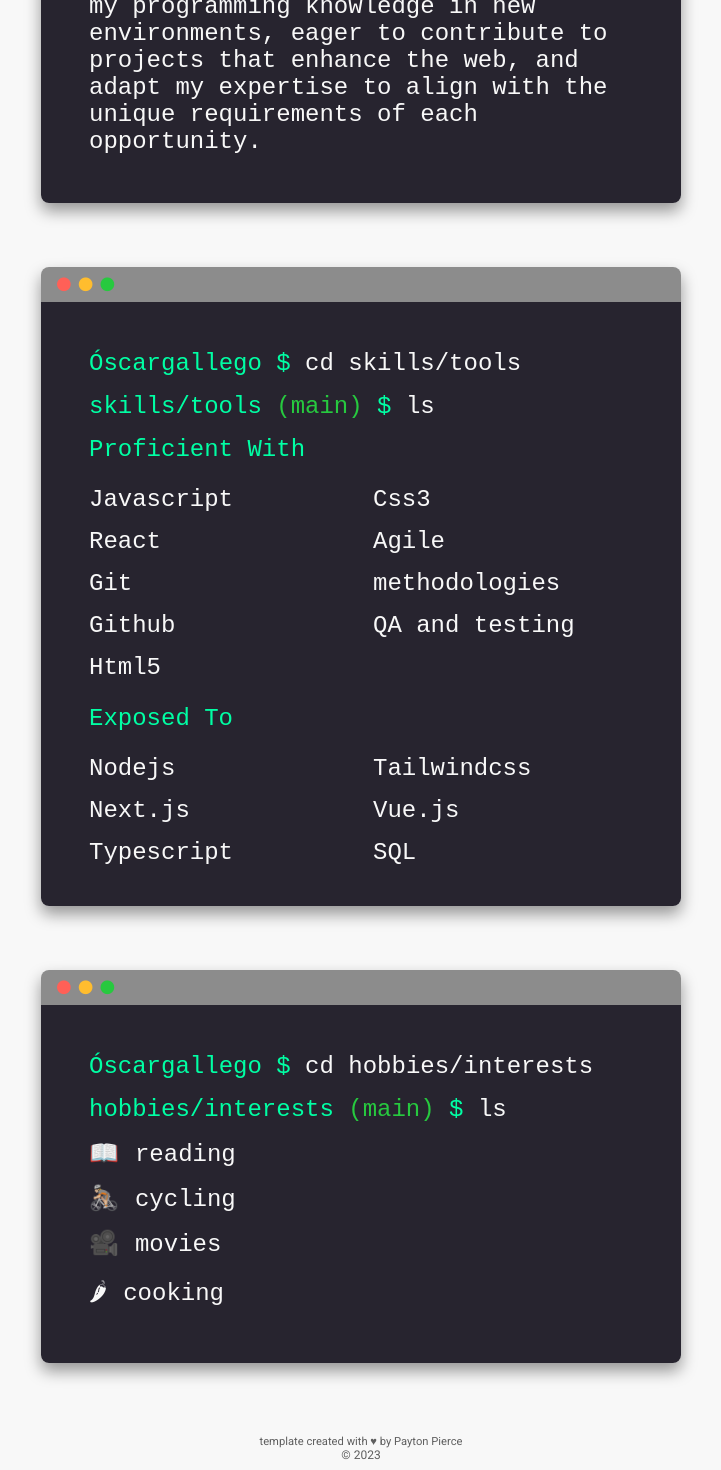
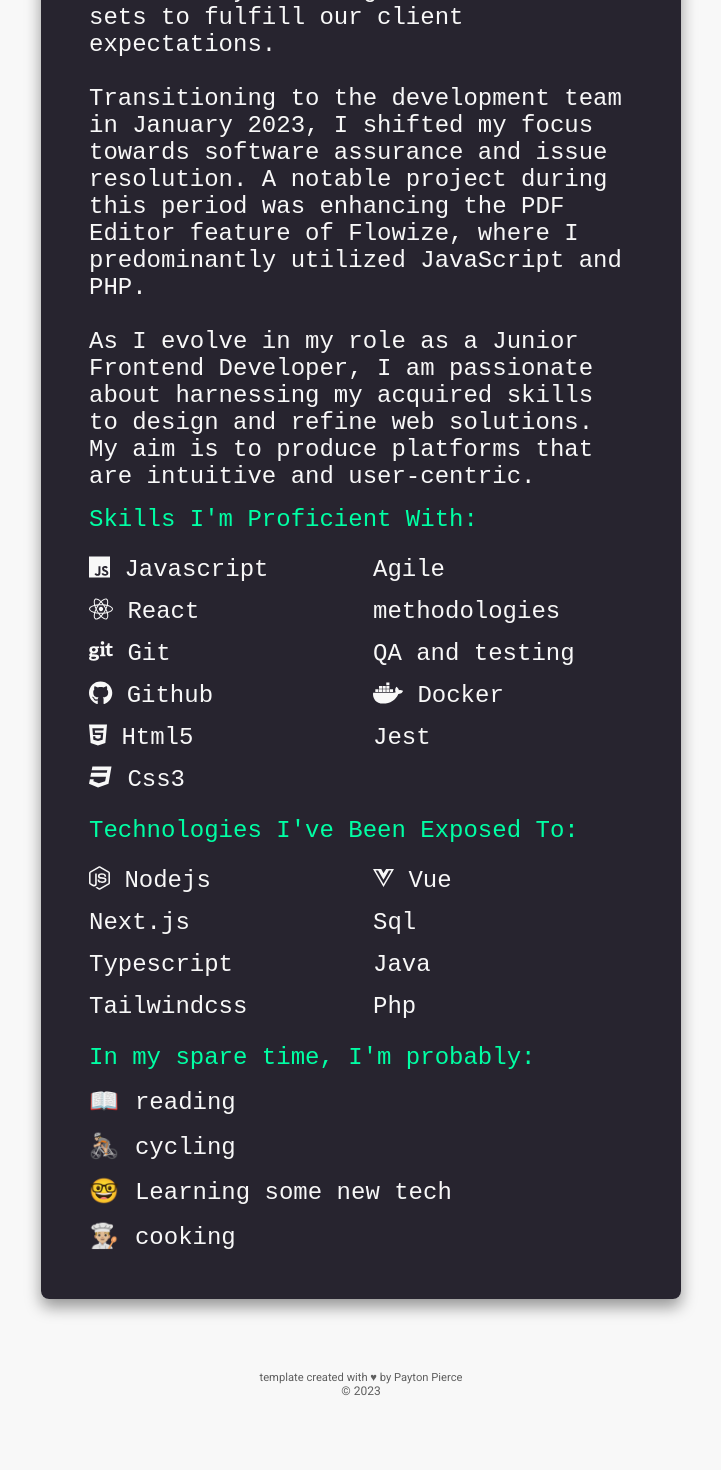
Before and after one commit to garbarok/ReactPortfolioTemplate, a React (Vite) app: page /about in a window 1280 px wide. Shown: the part 508-1978 px from the top of the page, without its empty margins (279-1000 px from the left). After the commit the page ends 1914 px from the top, so only its background shows below. Built offline with nearby package versions, Linux system fonts and the light colour scheme.

Commit message:
Update bio

```diff
--- a/src/components/about/About.jsx
+++ b/src/components/about/About.jsx
@@ -36,17 +36,7 @@ export default function About() {
         lastName={lastName}
         baseColor={baseColor}
         bio={data.bio}
-      />
-      <Skills
-        firstName={firstName}
-        lastName={lastName}
-        baseColor={baseColor}
         skills={data.skills}
-      />
-      <Hobbies
-        firstName={firstName}
-        lastName={lastName}
-        baseColor={baseColor}
         hobbies={data.hobbies}
       />
     </Box>
--- a/src/components/about/AboutMe.jsx
+++ b/src/components/about/AboutMe.jsx
@@ -1,25 +1,102 @@
 import React from "react";
 import Terminal from "./Terminal";
 import Style from "./About.module.scss";
+import { Box } from "@mui/material";
+import { FontAwesomeIcon } from '@fortawesome/react-fontawesome';
+import {
+  faJs,
+  faReact,
+  faGit,
+  faGithub,
+  faHtml5,
+  faCss3,
+  faDocker,
+  faNodeJs,
+  faVuejs,
 
-export default function AboutMe({ firstName, lastName, baseColor, bio }) {
+
+
+} from "@fortawesome/free-brands-svg-icons";
+
+export default function AboutMe({ firstName, lastName, baseColor, bio, skills, hobbies }) {
+
   const aboutMeText = (
     <>
       <p>
         <span style={{ color: baseColor }}>
-          {firstName}
-          {lastName.toLowerCase()} $
-        </span>{" "}
-        cat about{firstName}{" "}
-      </p>
-      <p>
-        <span style={{ color: baseColor }}>
-          about{firstName} <span className={Style.green}>(main)</span> ${" "}
+          about  <span className={Style.green}>(main)</span> ${" "}
         </span>
-        {bio}
+        {bio.split('\n').map((str, index) => (
+  <React.Fragment key={index}>
+    {str}
+    <br />
+  </React.Fragment>
+))}
       </p>
     </>
   );
 
-  return <Terminal text={aboutMeText} />;
+  const skillIcons = {
+    javascript: faJs,
+    react: faReact,
+    git: faGit,
+    github: faGithub,
+    html5: faHtml5,
+    css3: faCss3,
+    docker: faDocker,
+
+
+  }
+
+  const exposedSkillIcons = {
+    nodejs: faNodeJs,
+    vue: faVuejs,
+  }
+
+  const skillsText = (
+    <>
+      <p style={{ color: baseColor }}>Skills I'm Proficient With:</p>
+      <ul className={Style.skills}>
+        {skills.proficientWith.map((proficiency, index) => (
+          <li key={index}>
+            {skillIcons[proficiency] ? <FontAwesomeIcon icon={skillIcons[proficiency]} /> : null} {" "}
+            {proficiency.charAt(0).toUpperCase() + proficiency.slice(1)}
+          </li>
+        ))}
+      </ul>
+
+      <p style={{ color: baseColor }}>Technologies I've Been Exposed To:</p>
+      <ul className={Style.skills}>
+        {skills.exposedTo.map((skill, index) => (
+          <li key={index}>
+            {exposedSkillIcons[skill] ? <FontAwesomeIcon icon={exposedSkillIcons[skill]} /> : null} {" "}
+            {skill.charAt(0).toUpperCase() + skill.slice(1)}
+          </li>
+        ))}
+      </ul>
+    </>
+  );
+
+
+  const miscText = (
+    <>
+      <p>
+        <span style={{ color: baseColor }}>
+          In my spare time, I'm probably:
+        </span>{" "}
+      </p>
+      <ul>
+        {hobbies.map((hobby, index) => (
+          <li key={index}>
+            <Box component={"span"} mr={"1rem"}>
+              {hobby.emoji}
+            </Box>
+            {hobby.label}
+          </li>
+        ))}
+      </ul>
+    </>
+  );
+
+  return <Terminal text={[aboutMeText, skillsText, miscText]} />;
 }
--- a/src/components/about/Skills.jsx
+++ b/src/components/about/Skills.jsx
@@ -2,22 +2,22 @@ import React from "react";
 import Style from "./About.module.scss";
 import Terminal from "./Terminal";
 
-export default function Skills({ firstName, lastName, baseColor, skills }) {
+export default function Skills({ baseColor, skills }) {
   const skillsText = (
     <>
-      <p>
+      {/* <p>
         <span style={{ color: baseColor }}>
           {firstName}
           {lastName.toLowerCase()} $
         </span>{" "}
         cd skills/tools
-      </p>
-      <p>
+      </p> */}
+      {/* <p>
         <span style={{ color: baseColor }}>
-          skills/tools <span className={Style.green}>(main)</span> $
+          Skills/tools <span className={Style.green}>(main)</span> $
         </span>{" "}
         ls
-      </p>
+      </p> */}
       <p style={{ color: baseColor }}> Proficient With</p>
       <ul className={Style.skills}>
         {skills.proficientWith.map((proficiency, index) => (
--- a/src/components/about/Terminal.jsx
+++ b/src/components/about/Terminal.jsx
@@ -18,9 +18,12 @@ function Terminal(props) {
             <i className={classNames(iconClass, Style.green)}/>
          </Box>
          <Box py={{xs: '1rem', md: '2rem'}} px={{xs: '2rem', md: '3rem'}} borderRadius={'0 0 0.5rem 0.5rem'}
-              sx={{backgroundColor: '#27242f'}} fontSize={'1.5rem'} fontFamily={'Courier New, Courier, monospace'}>
-            {text}
-         </Box>
+     sx={{backgroundColor: '#27242f'}} fontSize={'1.5rem'} fontFamily={'Courier New, Courier, monospace'}>
+    {Array.isArray(text) ? text.map((item, index) => (
+        <React.Fragment key={index}>{item}</React.Fragment>
+    )) : text}
+</Box>
+
       </Box>
    );
 }
--- a/src/info/Info.jsx
+++ b/src/info/Info.jsx
@@ -3,6 +3,7 @@ import mock1 from "../img/mock1.png";
 import mock2 from "../img/mock2.png";
 import mock3 from "../img/mock3.png";
 import mock4 from "../img/mock4.png";
+
 
 export let colors = ["rgb(0,255,164)", "rgb(166,104,255)"];
 
@@ -44,7 +45,11 @@ export const info = {
       label: "linkedin",
     },
   ],
-  bio: "As a frontend developer with a background in customer support, I specialize in crafting user-centered web experiences. My skill set includes both Quality Assurance (QA) and development, enabling me to apply targeted problem-solving strategies to build robust and accessible web interfaces. I'm prepared to leverage my programming knowledge in new environments, eager to contribute to projects that enhance the web, and adapt my expertise to align with the unique requirements of each opportunity.",
+  bio: `I began my professional journey at AddComm in April 2022, initially serving as a Manual Tester and Customer Support Specialist. In this role, I contributed to projects for prominent Dutch firms such as Onguard and Carerix, leveraging the Flowize tool. My responsibilities encompassed integrating diverse HR systems, generating payment links, and efficiently handling extensive data sets to fulfill our client expectations.
+
+  Transitioning to the development team in January 2023, I shifted my focus towards software assurance and issue resolution. A notable project during this period was enhancing the PDF Editor feature of Flowize, where I predominantly utilized JavaScript and PHP.
+
+  As I evolve in my role as a Junior Frontend Developer, I am passionate about harnessing my acquired skills to design and refine web solutions. My aim is to produce platforms that are intuitive and user-centric.`,
   skills: {
     proficientWith: [
       "javascript",
@@ -55,14 +60,18 @@ export const info = {
       "css3",
       "Agile methodologies",
       "QA and testing",
+      "docker",
+      "jest",
     ],
     exposedTo: [
-      "Nodejs",
+      "nodejs",
       "next.js",
       "typescript",
       "tailwindcss",
-      "Vue.js",
-      "SQL",
+      "vue",
+      "sql",
+      "java",
+      "php"
     ],
   },
   hobbies: [
@@ -75,12 +84,12 @@ export const info = {
       emoji: "🚴🏼",
     },
     {
-      label: "movies",
-      emoji: "🎥",
+      label: "Learning some new tech",
+      emoji: "🤓",
     },
     {
       label: "cooking",
-      emoji: "🌶",
+      emoji: "👨🏼‍🍳",
     }
   ],
   portfolio: [
```
Also changed, not shown: package.json (+7 -5 lines), 1 other file (tests, documents, lock files or other folders).
